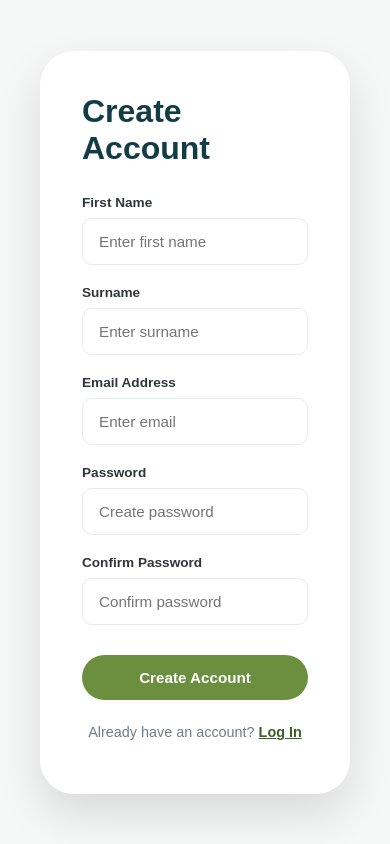
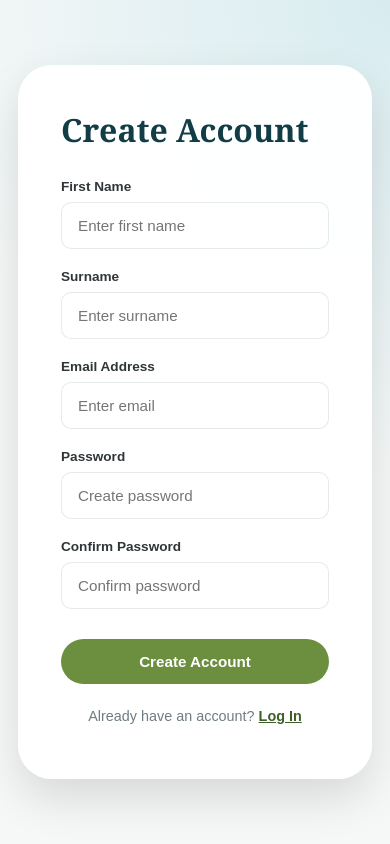
Before and after one commit to u25044215-Hannah/COS221_PA5_DB_Destinations, a PHP site: page /signup.html in a window 390 px wide. Run offline with PHP 8.4, Linux system fonts and the light colour scheme.

Commit message:
Update auth.css

```diff
--- a/css/auth.css
+++ b/css/auth.css
@@ -138,3 +138,50 @@
     min-height: 100vh;
   }
 }
+
+/* =========================================================
+   UI POLISH UPDATE — keeps existing HTML/JS functionality
+   ========================================================= */
+.auth-page {
+  background:
+    radial-gradient(circle at top right, rgba(120,198,219,0.24), transparent 30rem),
+    var(--off-white);
+}
+
+.auth-overlay {
+  background:
+    linear-gradient(140deg, rgba(15,52,64,0.91), rgba(15,52,64,0.56)),
+    radial-gradient(circle at 30% 35%, rgba(120,198,219,0.3), transparent 24rem);
+}
+
+.auth-card {
+  background: rgba(255,255,255,0.96);
+  border: 1px solid rgba(255,255,255,0.85);
+  backdrop-filter: blur(14px);
+}
+
+.auth-card h2 {
+  font-family: 'Playfair Display', Georgia, serif;
+}
+
+.form-group input {
+  border-color: rgba(15,52,64,0.1);
+}
+
+.auth-switch a:hover {
+  color: var(--sky-deep);
+}
+
+@media (max-width: 900px) {
+  .auth-left {
+    min-height: 280px;
+  }
+
+  .auth-brand {
+    padding: 42px;
+  }
+
+  .auth-right {
+    padding: 28px 18px;
+  }
+}
```
